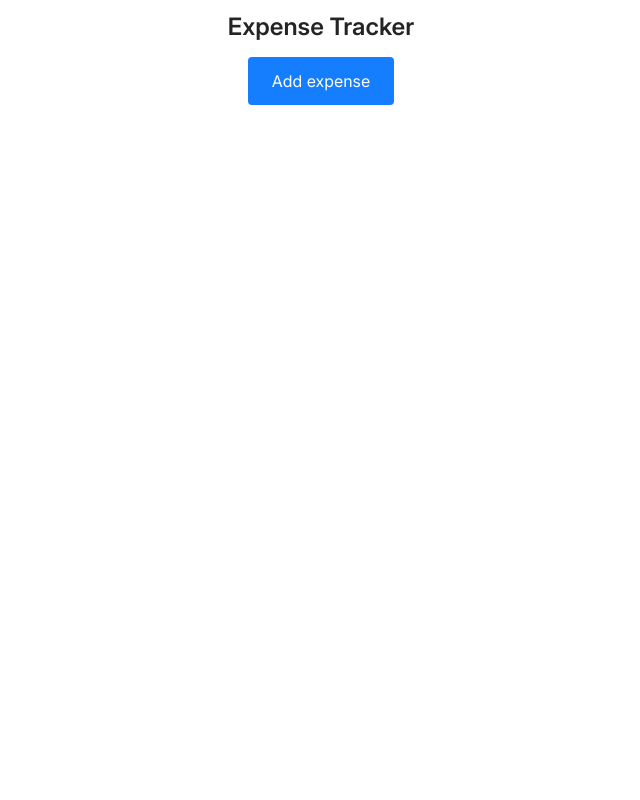
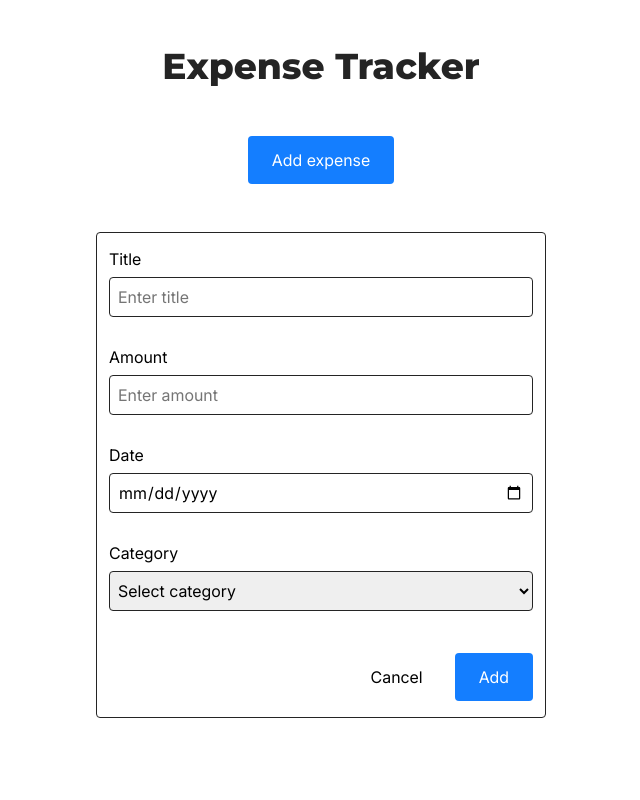
Before and after one commit to emeliebarthelsson/VT25_assignment_3, a React (Vite) app: page / in a window 1280 px wide. Both pictures are taken after a click on the button "Add expense". Shown: the top 800 px of the page, without its empty margins (319-959 px from the left). Built offline with nearby package versions, Linux system fonts and the light colour scheme.

Commit message:
add functionality to open and close form. add prefers-color-scheme

```diff
--- a/src/App.css
+++ b/src/App.css
@@ -1,3 +1,4 @@
 #root {
   padding: var(--spacing-small);
+  background-color: var(--background-color);
 }
--- a/src/App.jsx
+++ b/src/App.jsx
@@ -3,13 +3,24 @@ import Header from './components/Header/Header';
 import Main from './components/Main/Main';
 import Footer from './components/Footer/Footer';
 import Form from './components/Form/Form';
+import { useState } from 'react';
 
 function App() {
+  const [displayForm, setDisplayForm] = useState(false);
+
+  const openExpenseForm = () => {
+    setDisplayForm(true);
+  }
+
+  const closeExpenseForm = () => {
+    setDisplayForm(false);
+  }
+
   return (
     <>
-      <Header></Header>
+      <Header openExpenseForm={ openExpenseForm }></Header>
+      {displayForm && <Form closeExpenseForm={ closeExpenseForm } />}
       <Main></Main>
-      <Form></Form>
       <Footer></Footer>
     </>
   )
--- a/src/components/Footer/Footer.jsx
+++ b/src/components/Footer/Footer.jsx
@@ -1,10 +1,12 @@
 import styles from './Footer.module.css'
 
 const Footer = () => {
+    const year = new Date().getFullYear();
+
     return(
         <>
             <footer className={styles.footer}>
-                <p className={styles.footerParagraph}>copyright</p>
+                <p className={styles.footerParagraph}>Copyright © {year}. All rights reserved.</p>
             </footer>
         </>
     )
--- a/src/components/Footer/Footer.module.css
+++ b/src/components/Footer/Footer.module.css
@@ -4,9 +4,10 @@
     display: flex;
     justify-content: center;
     align-items: center;
+    padding: var(--spacing-x-large) 0;
 }
 
 .footerParagraph {
-    color: var(--font-color-dark);
+    color: var(--font-color);
     font-size: var(--font-medium);
 }
--- a/src/components/Form/Form.jsx
+++ b/src/components/Form/Form.jsx
@@ -1,7 +1,7 @@
 import { useState } from 'react';
 import styles from './Form.module.css'
 
-const Form = () => {
+const Form = ({ closeExpenseForm }) => {
     const [errorMessages, setErrorMessages] = useState({});
     // validation
     const validateInput = (inputName, inputValue) => {
@@ -64,7 +64,7 @@ const Form = () => {
     }
 
     return(
-        <>
+        <div className={styles.formContainer}>
             <form className={styles.form}>
                 <div className={styles.formGroup}>
                     <label className={styles.formLabel} htmlFor="title">Title</label>
@@ -96,11 +96,11 @@ const Form = () => {
                     <p className={styles.formErrorMessage}>{errorMessages.category}</p>
                 </div>
                 <div className={styles.formButtonContainer}>
-                    <button type='button' className='secondary-button'>Cancel</button>
+                    <button type='button' className='secondary-button' onClick={closeExpenseForm}>Cancel</button>
                     <button type='submit' className='primary-button'>Add</button>
                 </div>
             </form>
-        </>
+        </div>
     )
 }
 
--- a/src/components/Form/Form.module.css
+++ b/src/components/Form/Form.module.css
@@ -1,9 +1,22 @@
+.formContainer {
+    width: 100%;
+    display: flex;
+    justify-content: center;
+    align-items: flex-start;
+    margin-top: var(--spacing-xx-large);
+}
+
 .form {
     width: 100%;
+    max-width: 450px;
     height: auto;
     display: flex;
     flex-direction: column;
     gap: var(--spacing-xx-small);
+    padding: var(--spacing-medium) var(--spacing-small);
+    border: 1px solid var(--border-color);
+    border-radius: var(--border-radius-small);
+    background-color: var(--form-color);
 }
 
 .formGroup {
@@ -21,13 +34,15 @@
     height: 40px;
     font-family: inherit;
     font-size: var(--font-medium);
+    border: 1px solid var(--border-color);
+    border-radius: var(--border-radius-small);
 }
 
 .formInput {
     padding: 0 var(--spacing-x-small);
 }
 
-.fomrSelect {
+.formSelect {
     padding: 0 var(--spacing-xx-small);
 }
 
@@ -37,3 +52,10 @@
     font-weight: 600;
     color: var(--error-color);
 }
+
+.formButtonContainer {
+    display: flex;
+    justify-content: flex-end;
+    margin-top: var(--spacing-small);
+    gap: var(--spacing-x-small);
+}
--- a/src/components/Header/Header.jsx
+++ b/src/components/Header/Header.jsx
@@ -1,12 +1,12 @@
 import styles from './Header.module.css'
 
-const Header = () => {
+const Header = ({ openExpenseForm }) => {
     return(
         <>
             <header className={styles.header}>
                 <h1 className={styles.headerTitle}>Expense Tracker</h1>
                 <div>
-                    <button className='primary-button'>Add expense</button>
+                    <button className='primary-button' onClick={openExpenseForm}>Add expense</button>
                 </div>
             </header>
         </>
--- a/src/components/Header/Header.module.css
+++ b/src/components/Header/Header.module.css
@@ -5,10 +5,23 @@
     flex-direction: column;
     justify-content: center;
     align-items: center;
-    gap: var(--spacing-medium);
+    gap: var(--spacing-x-large);
+    padding-top: var(--spacing-x-large);
 }
 
 .headerTitle {
-    font-size: var(--heading-small);
-    color: var(--font-color-dark);
+    font-family: Montserrat, sans-serif;
+    font-size: var(--heading-medium);
+    font-weight: 800;
+    color: var(--font-color);
 }
+
+@media screen and (min-width: 768px) {
+    .header {
+        gap: var(--spacing-xx-large);
+    }
+
+    .headerTitle {
+        font-size: var(--heading-large);
+    }
+}
--- a/src/styles/index.css
+++ b/src/styles/index.css
@@ -2,6 +2,12 @@
   font-family: Inter;
   src: url(../assets/fonts/Inter-VariableFont_opsz.wght.ttf);
   font-weight: 400 600;
+}
+
+@font-face {
+  font-family: Montserrat;
+  src: url(../assets/fonts/Montserrat-VariableFont_wght.ttf);
+  font-weight: 400 900;
 }
 
 body {
@@ -27,6 +33,22 @@ button {
   color: var(--font-color-light);
 }
 
+.primary-button:hover {
+  background-color: var(--hover-color-accent);
+}
+
+.primary-button:active {
+  background-color: var(--active-color-accent);
+}
+
 .secondary-button {
   background-color: transparent;
 }
+
+.secondary-button:hover {
+  background-color: var(--hover-color);
+}
+
+.secondary-button:active {
+  background-color: var(--active-color);
+}
--- a/src/styles/variables.css
+++ b/src/styles/variables.css
@@ -1,10 +1,14 @@
 :root {
     /****** background ******/
-    --background-color: #242424;
+    --background-color: #FFFFFF;
+
+    --form-color: #FFFFFF;
+
+    --border-color: #242424;
 
     /****** font color ******/
+    --font-color: #242424;
     --font-color-light: #FFFFFF;
-    --font-color-dark: #242424;
 
     /****** accent color ******/
     --accent-color: #147EFF;
@@ -13,10 +17,10 @@
     --error-color: #e52d2d;
 
     /****** interaction ******/
-    --hover-color: #fafafa;
-    --active-color: #f5f5f5;
-    --hover-color-accent: #0a78ff;
-    --active-color-accent: #0073ff;
+    --hover-color: #f5f5f5;
+    --active-color: #ebebeb;
+    --hover-color-accent: #0073ff;
+    --active-color-accent: #006aeb;
 
     /****** spacing ******/
     --spacing-xx-small: 0.25rem;
@@ -25,7 +29,7 @@
     --spacing-medium: 1rem;
     --spacing-large: 1.5rem;
     --spacing-x-large: 2rem;
-    --spacing-xx-large: 4rem;
+    --spacing-xx-large: 3rem;
 
     /****** border radius ******/
     --border-radius-small: 0.25rem;
@@ -43,3 +47,10 @@
     --heading-large: 2.25rem;
     --heading-x-large: 3rem;
 }
+
+@media (prefers-color-scheme: dark) {
+    :root {
+        --background-color: #242424;
+        --font-color: #FFFFFF;
+    }
+}
```
Also changed, not shown: src/assets/fonts/Montserrat-VariableFont_wght.ttf (added).
